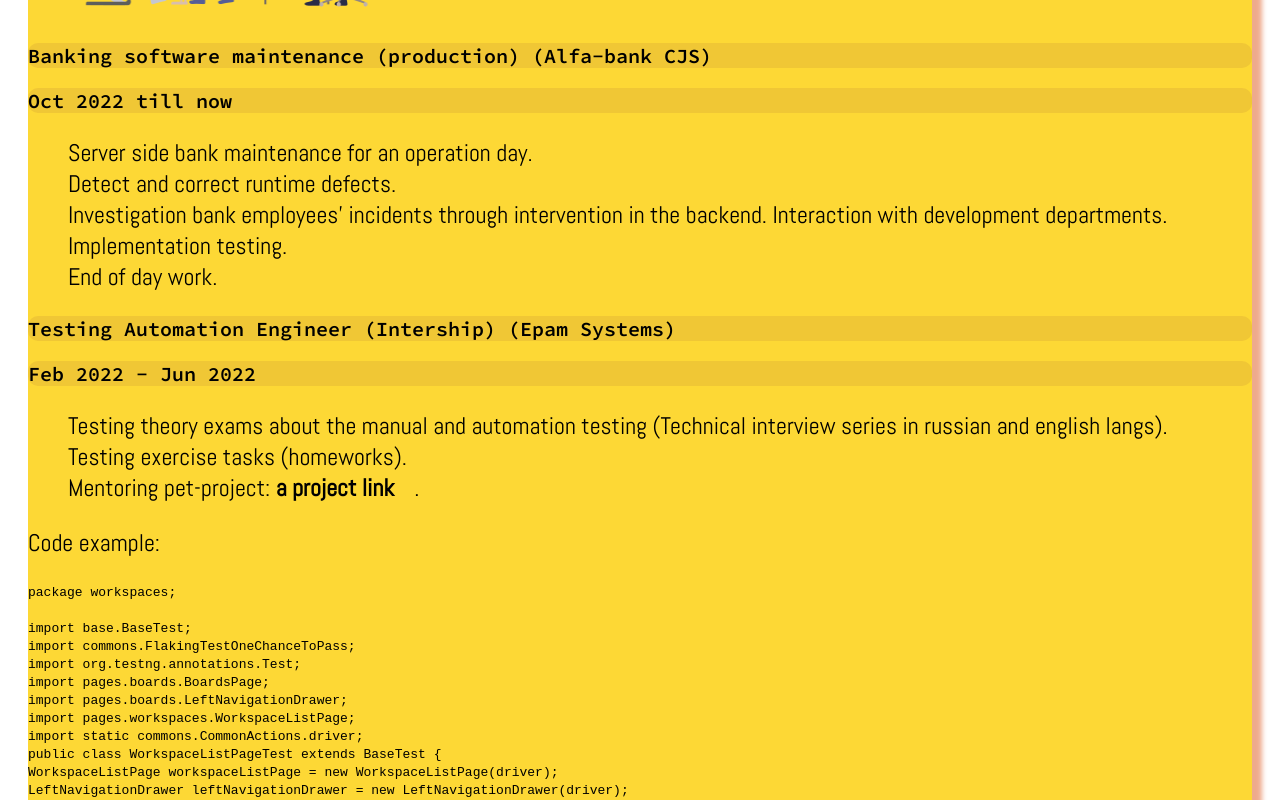
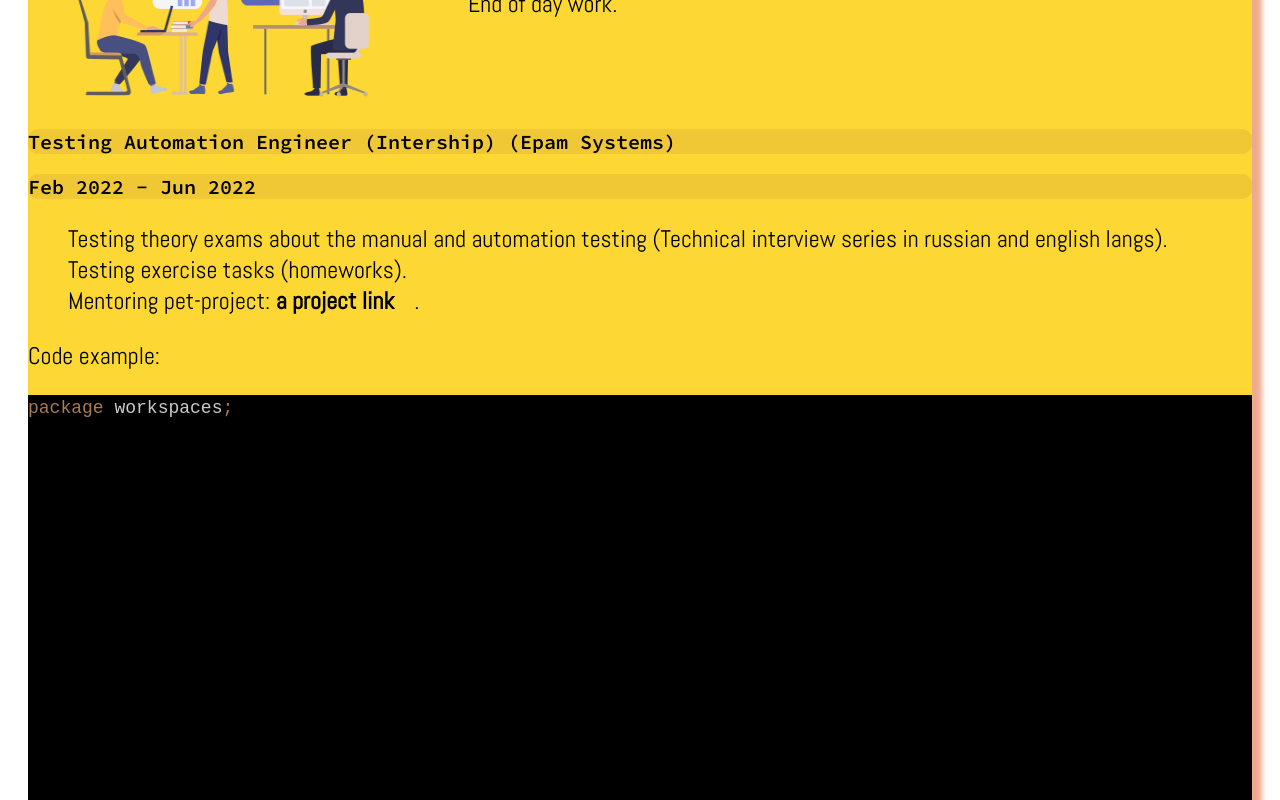
Before and after one commit to oxygasa/rsschool-cv, a plain HTML site: page index.html in a window 1280 px wide. Shown: the part 2998-3798 px from the top of the page. Drawn offline with Linux system fonts and the light colour scheme.

Commit message:
feat: code formatting start

```diff
--- a/index.html
+++ b/index.html
@@ -15,6 +15,7 @@
         rel="stylesheet">
     <link href="https://fonts.googleapis.com/css2?family=Abel&display=swap" rel="stylesheet">
     <link href="https://fonts.googleapis.com/css2?family=Acme&display=swap" rel="stylesheet">
+    <link href="https://fonts.googleapis.com/css2?family=JetBrains+Mono:wght@100&display=swap" rel="stylesheet">
 </head>
 
 <body>
@@ -129,6 +130,8 @@
                     <p class="first-name-of-section">≤Soft skills/></p>
                 </h2>
                 <div id="soft-skills-container" class="flexing-div-with-image">
+                    <img src="pictures/photos/soft-skills.png" alt="soft-skills" id="soft-skills" width="400"
+                        height="360" class="resizable">
                     <ul>
                         <li>✔️ Diligent, can work until night without burnout.</li>
                         <li>✔️ Polite with people, helpful, I don't create conflicts, and I know how to extinguish and
@@ -143,8 +146,6 @@
                             only a
                             horizontal increase (growth as a specialist), as the most realistic and achievable.</li>
                     </ul>
-                    <img src="pictures/photos/soft-skills.png" alt="soft-skills" id="soft-skills" width="400"
-                        height="360" class="resizable">
                 </div>
                 <h2 class="section-titles">
                     <p class="first-name-of-section">≤Language> </p>
@@ -170,17 +171,18 @@
                     <p class="first-name-of-section">≤Education/></p>
                 </h2>
                 <div id="education-container" class="flexing-div-with-image">
+                    <img src="pictures/photos/degree.png" alt="cv-education-face" id="cv-education-face" width="380"
+                        height="280" class="resizable">
                     <div id="education-list">
                         <h3>🎓 July - Jan 2022 “Step” Computer Academy, Minsk, Belarus.</h3>
                         <p class="plain-text-not-ul">Manual and Automation testing.</p>
                         <h3>🎓 2016 State Technical University, Brest, Belarus</h3>
-                    <p class="plain-text-not-ul">Economist. Bachelor. Department of Management, Economics and Finance.
+                        <p class="plain-text-not-ul">Economist. Bachelor. Department of Management, Economics and
+                            Finance.
                         </p>
                         <h3>🎓 2012 College of Business and Law, Brest, Belarus.</h3>
                         <p class="plain-text-not-ul">Accountant. Associate. Department of Accounting and revision.</p>
                     </div>
-                <img src="pictures/photos/degree.png" alt="cv-education-face" id="cv-education-face" width="380"
-                    height="280" class="resizable">
                 </div>
             </article>
         </section>
@@ -189,19 +191,22 @@
                 <h2 class="section-titles">
                     <p class="first-name-of-section">≤Professional experience/></p>
                 </h2>
+                <h3>Banking software maintenance (production) (Alfa-bank CJS)</h3>
+                <h3>Oct 2022 till now</h3>
+                <div id="professional-experience-container" class="flexing-div-with-image">
                     <img src="pictures/photos/experience.png" alt="experience-image" id="experience-image" width="400"
                         height="300" class="resizable">
-                <h3>Banking software maintenance (production) (Alfa-bank CJS)</h3>
-                <h3>Oct 2022 till now</h3>
                     <ul>
                         <li>Server side bank maintenance for an operation day.</li>
                         <li>Detect and correct runtime defects.</li>
-                    <li>Investigation bank employees' incidents through intervention in the backend. Interaction with
+                        <li>Investigation bank employees' incidents through intervention in the backend. Interaction
+                            with
                             development
                             departments.</li>
                         <li>Implementation testing.</li>
                         <li>End of day work.</li>
                     </ul>
+                </div>
                 <h3>Testing Automation Engineer (Intership) (Epam Systems)</h3>
                 <h3>Feb 2022 - Jun 2022</h3>
                 <ul>
@@ -215,8 +220,9 @@
                     </li>
                 </ul>
                 <p class="plain-text-not-ul">Code example:</p>
+                <div id="background-for-code">
+                <code class="classCode">package </code> <code class="variableCode">workspaces</code><code class="classCode">;</code><br>
                 <code>
-package workspaces;<br>
 <br>
 import base.BaseTest;<br>
 import commons.FlakingTestOneChanceToPass;<br>
@@ -260,7 +266,7 @@ public void workspaceTableTabPremiumRequireTest() throws InterruptedException {<
     workspaceListPage.deleteWorkspace();<br>
     }<br>
     </code>
-
+</div>
                 <h3>QA Engineer - Self-employed (Freelance)</h3>
                 <h3>Feb 2020 - Feb 2022</h3>
                 <p class="plain-text-not-ul">I was a self employed tester on special web platforms for testing.
--- a/styles/style.css
+++ b/styles/style.css
@@ -394,6 +394,27 @@ ul:hover{
     justify-content: space-between;
 }
 
+#background-for-code{
+    transition: 1s;
+    background-color: #000000;
+    font-family: 'JetBrains Mono', monospace;
+    font-size: 18px;
+    }
+
+#background-for-code:hover{
+transition: 1s;
+background-color: #000000;
+font-family: 'JetBrains Mono', monospace;
+font-size: 30px;
+}
+
+.classCode{
+    color: #A87B54;
+}
+.variableCode{
+    color: #cccac9;
+}
+
 footer {
     background-color: #FDD835;
     text-decoration-color: #000000;
```
Lines whose indentation alone changed are shown as unchanged.
